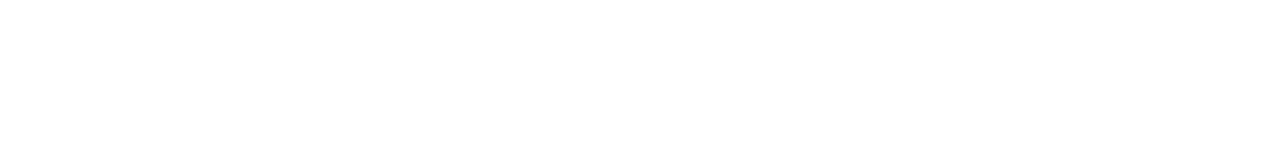
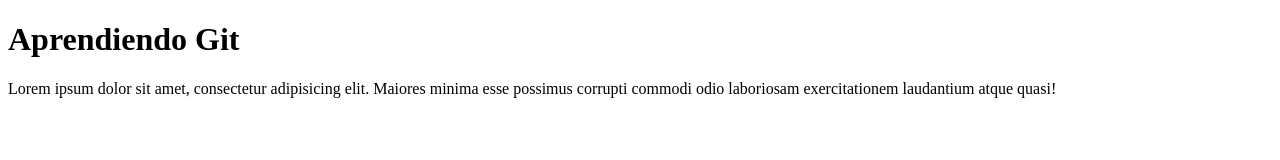
Before and after one commit to P421K/pagetest, a plain HTML site: page index.html in a window 1280 px wide. Drawn offline with Linux system fonts and the light colour scheme.

Commit message:
update index.html

```diff
--- a/index.html
+++ b/index.html
@@ -1,11 +1,16 @@
 <!DOCTYPE html>
 <html lang="en">
-<head>
-    <meta charset="UTF-8">
-    <meta name="viewport" content="width=device-width, initial-scale=1.0">
-    <title>Document</title>
-</head>
-<body>
-
-</body>
+  <head>
+    <meta charset="UTF-8" />
+    <meta name="viewport" content="width=device-width, initial-scale=1.0" />
+    <title>Git</title>
+  </head>
+  <body>
+    <h1>Aprendiendo Git</h1>
+    <p>
+      Lorem ipsum dolor sit amet, consectetur adipisicing elit. Maiores minima
+      esse possimus corrupti commodi odio laboriosam exercitationem laudantium
+      atque quasi!
+    </p>
+  </body>
 </html>
```
